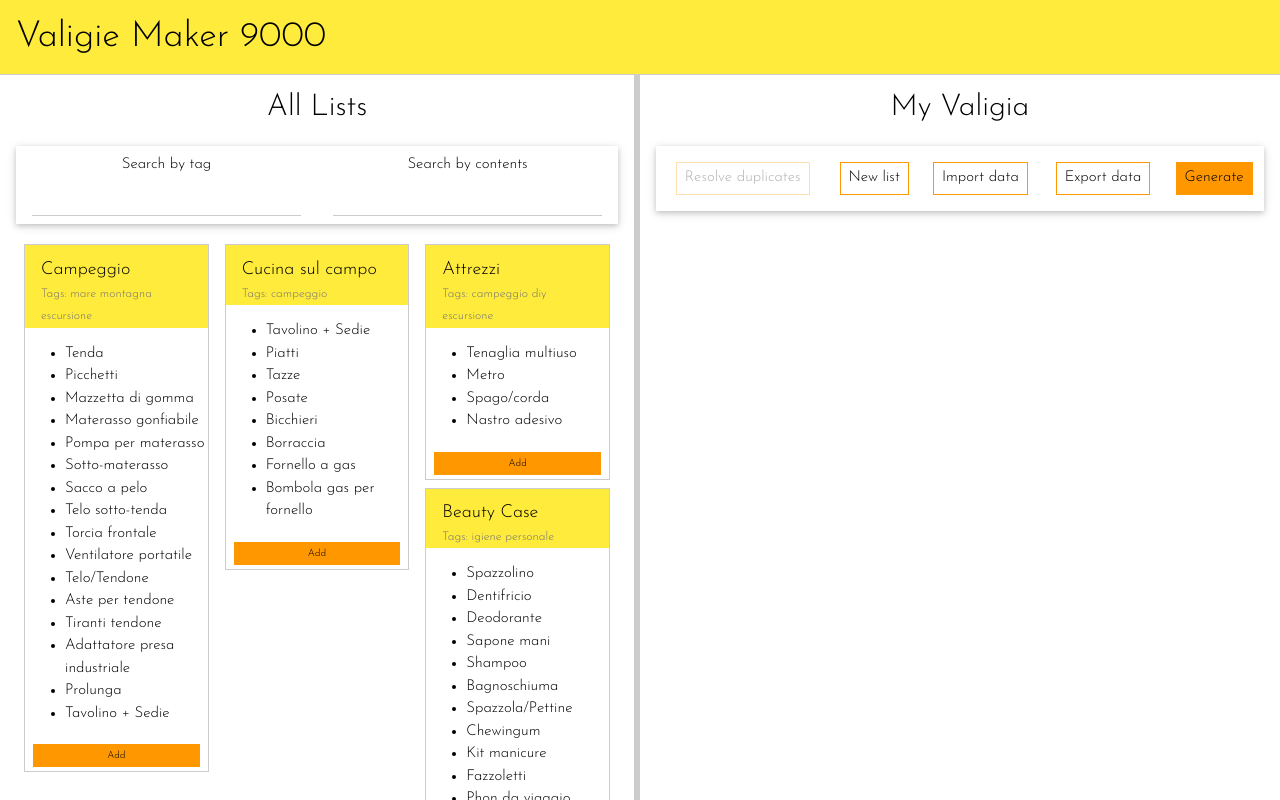
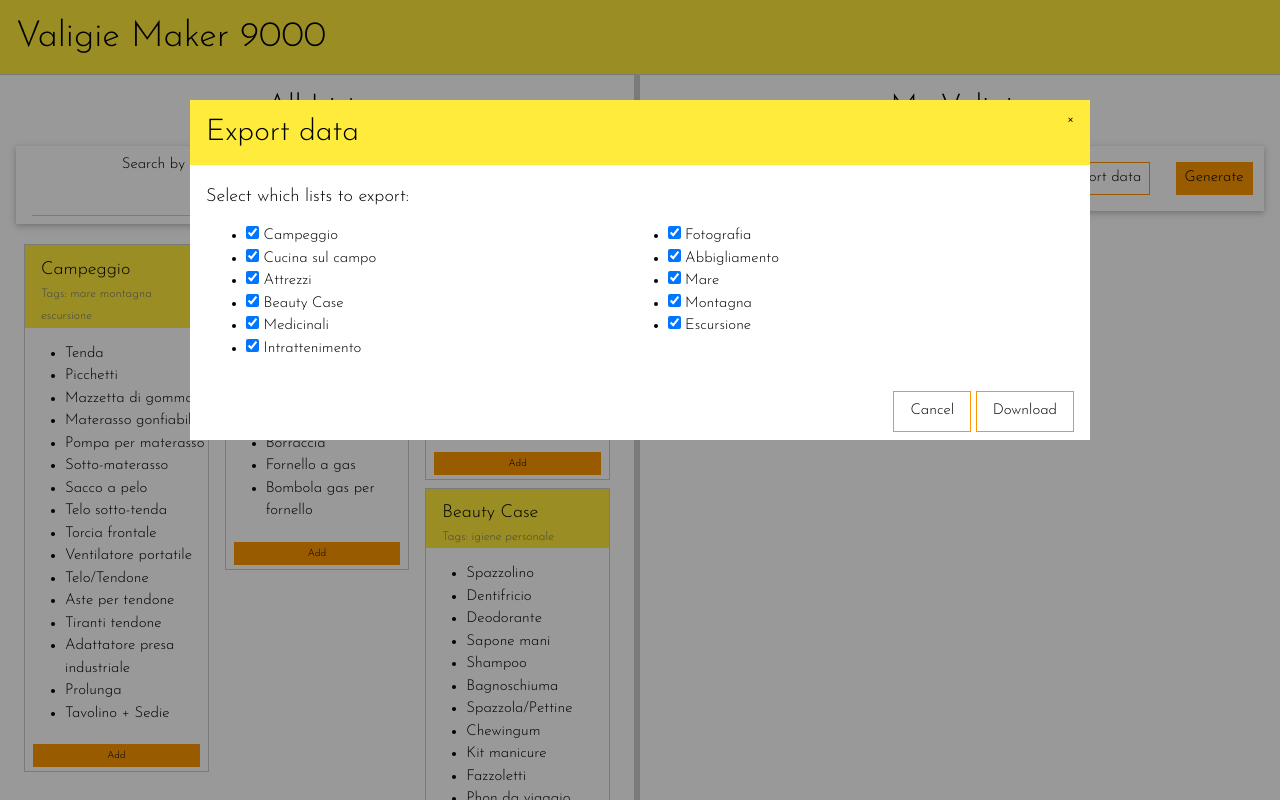
Before and after one commit to AlexSartori/valigie-maker-9000, a plain HTML site: page index.html in a window 1280 px wide. Shown: the top 800 px of the page. Drawn offline with nearby package versions, Linux system fonts and the light colour scheme.

Commit message:
Add modal (only HTML) for exporting data

```diff
--- a/index.html
+++ b/index.html
@@ -51,7 +51,7 @@
                         </ul>
 
                         <!-- Action widget -->
-                        <div class="w3-container w3-padding-small w3-align-right">
+                        <div class="w3-container w3-padding-small w3-right-align">
                             <input type="button" class="w3-button w3-hover-deep-orange w3-block w3-tiny w3-orange w3-padding-small" value="Add" ng-click="all_lists.splice($index, 1);my_valigie.push(valigia)">
                         </div>
                     </div> <!-- Valigia -->
@@ -74,7 +74,7 @@
                         <input type="button" class="w3-button w3-white w3-border w3-border-orange w3-hover-orange w3-padding-small" value="Import data">
                     </div>
                     <div class="w3-cell w3-center w3-padding-16">
-                        <input type="button" class="w3-button w3-white w3-border w3-border-orange w3-hover-orange w3-padding-small" value="Export data">
+                        <input type="button" class="w3-button w3-white w3-border w3-border-orange w3-hover-orange w3-padding-small" ng-click="show_export_data=true" value="Export data">
                     </div>
                     <div class="w3-cell w3-center w3-padding-16">
                         <input type="button" class="w3-button w3-orange w3-border w3-border-orange w3-hover-white w3-padding-small" value="Generate">
@@ -110,7 +110,7 @@
                                 </div>
                             </div>
                             <!-- Action widget -->
-                            <div ng-hide="edit_list_$index" class="w3-container w3-padding-small w3-align-right">
+                            <div ng-hide="edit_list_$index" class="w3-container w3-padding-small w3-right-align">
                                 <input type="button" class="w3-button w3-hover-deep-orange w3-block w3-tiny w3-orange w3-padding-small" value="Remove" ng-click="my_valigie.splice($index, 1);all_lists.push(valigia)">
                             </div>
                         </div>
@@ -122,7 +122,6 @@
             <!-- I set display:block to override w3-modal that sets it to none and makes ng-show fail. -->
             <div ng-show="show_create_valigia" style="display: block;" class="w3-modal w3-card-4">
                 <div class="w3-modal-content w3-animate-top">
-
                   <header class="w3-container w3-yellow">
                     <span ng-click="show_create_valigia=false" class="w3-button w3-display-topright">&times;</span>
                     <h5>Create new list</h5>
@@ -137,8 +136,6 @@
                     <p>Items:</p>
                     <ul>
                         <li ng-repeat="item in new_valigia_temp.items">{{item}}</li>
-
-                        <!-- Editing widget -->
                         <div class="w3-pale-yellow w3-cell-row w3-padding-small">
                             <div class="w3-cell w3-padding-small">
                                 <input type="text" class="w3-input w3-pale-yellow w3-padding-small" ng-model="new_valigia_new_item" required>
@@ -148,22 +145,44 @@
                             </div>
                         </div>
                     </ul>
-
                   </div>
 
                   <footer class="w3-container w3-yellow">
-                    <div class="w3-container w3-padding-small w3-align-right">
+                    <div class="w3-container w3-padding-small w3-right-align">
+                        <input type="button" class="w3-button w3-hover-deep-orange w3-orange" value="Cancel" ng-click="show_create_valigia=false;resetNewValigia()">
                         <input type="button" class="w3-button w3-hover-deep-orange w3-orange" value="Accept" ng-click="my_valigie.push(new_valigia_temp);resetNewValigia();show_create_valigia=false;">
-                        <input type="button" class="w3-button w3-hover-deep-orange w3-orange" value="Cancel" ng-click="show_create_valigia=false;resetNewValigia()">
                     </div>
                   </footer>
+                </div>
+            </div>
 
+            <!-- Modal for exporting data -->
+            <!-- I set display:block to override w3-modal that sets it to none and makes ng-show fail. -->
+            <div ng-show="show_export_data" style="display: block;" class="w3-modal w3-card-4">
+                <div class="w3-modal-content w3-animate-top">
+                    <header class="w3-container w3-yellow">
+                        <span ng-click="show_export_data=false" class="w3-button w3-display-topright">&times;</span>
+                        <h2>Export data</h2>
+                    </header>
+
+                    <div class="w3-container w3-padding">
+                        <h5>Select which lists to export:</h5>
+                        <ul style="columns:2;">
+                            <li ng-repeat="valigia in all_lists.concat(my_valigie)"><input type="checkbox" name="export_valigia_$index" checked> {{valigia.name}}</li>
+                        </ul>
+                    </div>
+
+                    <footer class="w3-container w3-padding w3-right-align">
+                        <input type="button" class="w3-button w3-hover-orange w3-border w3-border-orange" value="Cancel" ng-click="show_export_data=false">
+                        <input type="button" class="w3-button w3-hover-orange w3-border w3-border-orange" value="Download" ng-click="">
+                    </footer>
                 </div>
-              </div>
+            </div>
         </div>
 
         <script>
             var app = angular.module('ngMain', []);
+
             app.controller('ngMainCtrl', function($scope, $http) {
                 /* Fetch default lists */
                 $http.get("default-valigie.json").then(function(response) {
@@ -185,6 +204,7 @@
 
                 /* Init */
                 $scope.show_create_valigia = false;
+                $scope.show_export_data = true;
                 $scope.my_valigie = [];
                 $scope.all_lists = [];
                 $scope.resetNewValigia();
```
